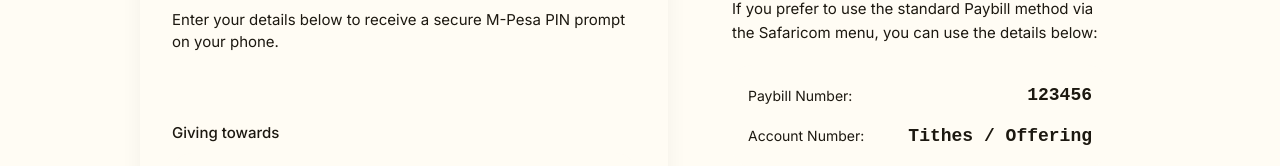
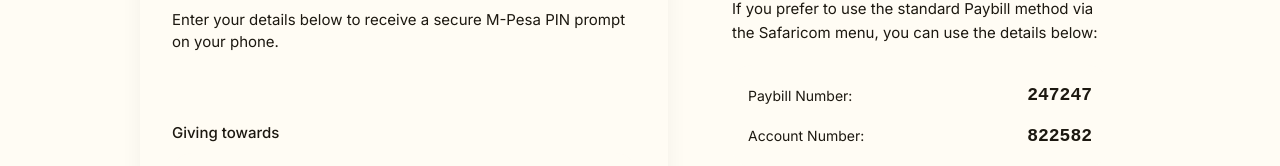
Before and after one commit to pendo-suzzy/KARUSDA-page, a React (Vite) app: page /give in a window 1280 px wide. Shown: the part 634-800 px from the top of the page. Built offline with nearby package versions, Linux system fonts and the light colour scheme; no server answers; the database is empty.

Commit message:
scrolled to top feature added

```diff
--- a/src/App.jsx
+++ b/src/App.jsx
@@ -1,5 +1,6 @@
 import { Routes, Route } from "react-router-dom";
 import Layout from "./components/Layout";
+import ScrollToTop from "./components/ScrollToTop";
 import Home from "./pages/Home";
 import Events from "./pages/Events";
 import Ministries from "./pages/Ministries";
@@ -9,7 +10,9 @@ import Admin from "./pages/Admin";
 
 export default function App() {
   return (
-    <Routes>
+    <>
+      <ScrollToTop />
+      <Routes>
       <Route element={<Layout />}>
         <Route path="/" element={<Home />} />
         <Route path="/events" element={<Events />} />
@@ -19,5 +22,6 @@ export default function App() {
         <Route path="/admin" element={<Admin />} />
       </Route>
     </Routes>
+    </>
   );
 }
--- /dev/null
+++ b/src/components/ScrollToTop.jsx
@@ -0,0 +1,12 @@
+import { useEffect } from "react";
+import { useLocation } from "react-router-dom";
+
+export default function ScrollToTop() {
+  const { pathname } = useLocation();
+
+  useEffect(() => {
+    window.scrollTo(0, 0);
+  }, [pathname]);
+
+  return null;
+}
--- a/src/pages/Give.jsx
+++ b/src/pages/Give.jsx
@@ -149,11 +149,11 @@ export default function Give() {
               <div className="paybill-details">
                 <div className="paybill-row">
                   <span className="paybill-label">Paybill Number:</span>
-                  <span className="paybill-value">123456</span>
+                  <span className="paybill-value">247247</span>
                 </div>
                 <div className="paybill-row">
                   <span className="paybill-label">Account Number:</span>
-                  <span className="paybill-value">Tithes / Offering</span>
+                  <span className="paybill-value">822582</span>
                 </div>
               </div>
             </div>
```
